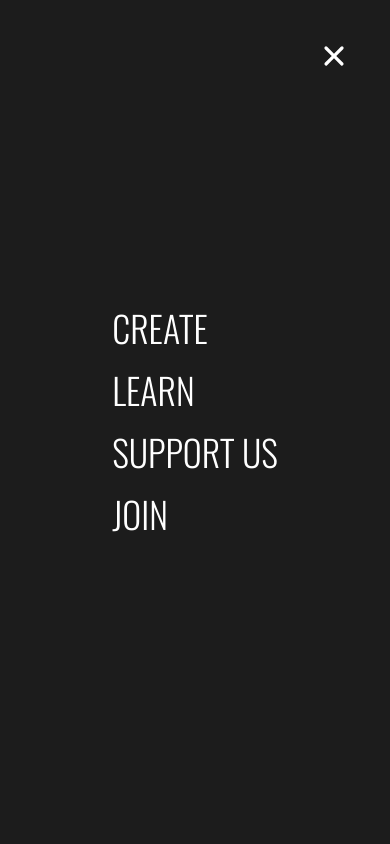
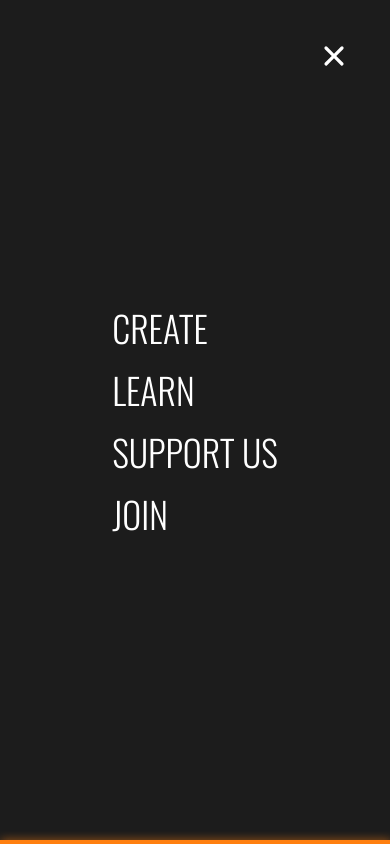
Before and after one commit to mdinacer/devlaunchers, a Next.js app: page / in a window 390 px wide. Both pictures are taken after a click on the button "menuButton". Shown: the top 844 px of the page. Built offline with nearby package versions, Linux system fonts and the light colour scheme; a web font is replaced by a local one.

Commit message:
added neon colors to mobile menu

```diff
--- a/components/Header/Header.tsx
+++ b/components/Header/Header.tsx
@@ -72,6 +72,7 @@ export default function Header() {
       <motion.div
         animate={{ backgroundColor: colors[currentIndex] }}
         className="h-1 w-full"
+        transition={{ duration: 0.5 }}
         style={{
           filter: `drop-shadow(1px 1px 5px ${colors[currentIndex]})`,
         }}
@@ -115,6 +116,14 @@ export default function Header() {
                 </li>
               ))}
             </ul>
+            <motion.div
+              animate={{ backgroundColor: colors[currentIndex] }}
+              className="absolute bottom-0 left-0 h-1 w-full"
+              transition={{ duration: 0.5 }}
+              style={{
+                filter: `drop-shadow(1px 1px 5px ${colors[currentIndex]})`,
+              }}
+            ></motion.div>
           </motion.div>
         )}
       </AnimatePresence>
```
